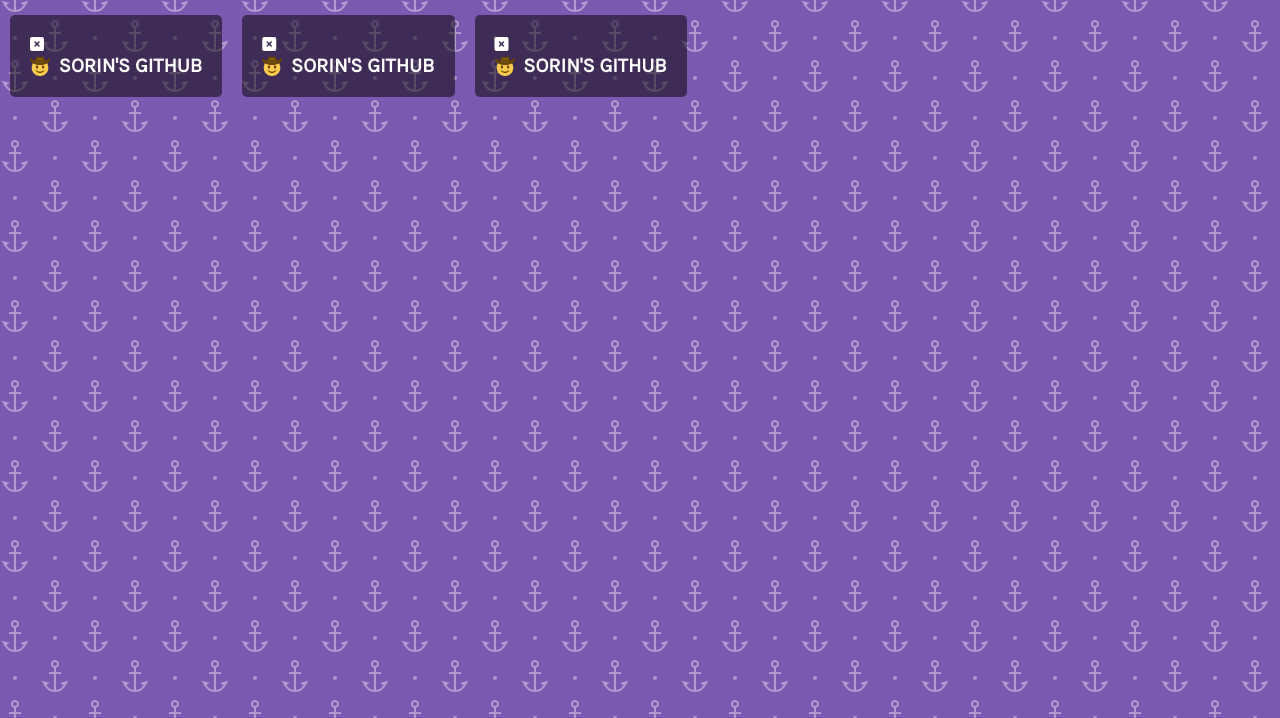
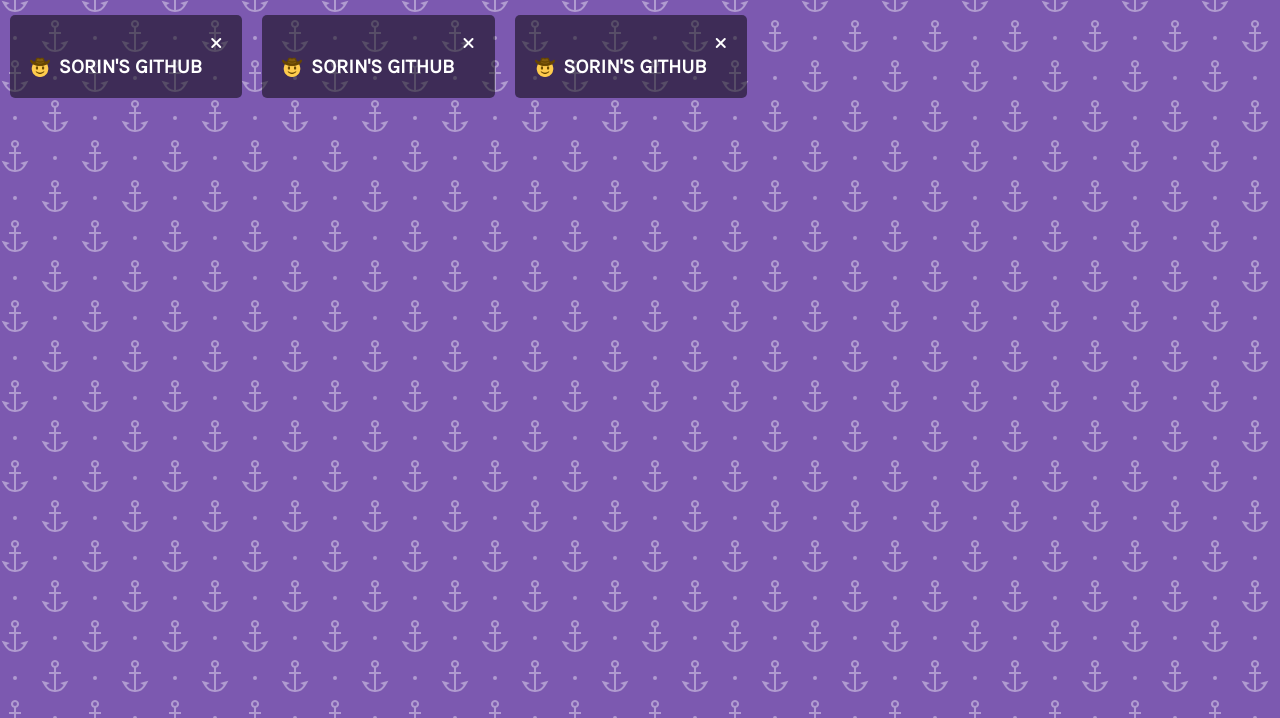
Before and after one commit to Sorin05/bookmark-app, a plain HTML site: page index.html in a window 1280 px wide. Shown: the part 102-820 px from the top of the page. Drawn offline with Linux system fonts and the light colour scheme.

```diff
--- a/index.html
+++ b/index.html
@@ -14,7 +14,7 @@
     <!-- Bookmarks -->
     <div class="container" id="bookmarks-container">
         <div class="item">
-            <i class="fa-solid fa-square-xmark" id="delete-bookmark" title="Delete Bookmark"></i>
+            <i class="fas fa-times" id="delete-bookmark" title="Delete Bookmark"></i>
             <div class="name">
                 <img src="/favicon-32x32.png" alt="Favicon">
                 <a href="https://github.com/Sorin05" target="_blank"> Sorin's Github</a>
@@ -22,7 +22,7 @@
         </div>
         <div class="container" id="bookmarks-container">
             <div class="item">
-                <i class="fa-solid fa-square-xmark" id="delete-bookmark" title="Delete Bookmark"></i>
+                <i class="fas fa-times" id="delete-bookmark" title="Delete Bookmark"></i>
                 <div class="name">
                     <img src="/favicon-32x32.png" alt="Favicon">
                     <a href="https://github.com/Sorin05" target="_blank"> Sorin's Github</a>
@@ -30,7 +30,7 @@
             </div>
             <div class="container" id="bookmarks-container">
                 <div class="item">
-                    <i class="fa-solid fa-square-xmark" id="delete-bookmark" title="Delete Bookmark"></i>
+                    <i class="fas fa-times" id="delete-bookmark" title="Delete Bookmark"></i>
                     <div class="name">
                         <img src="/favicon-32x32.png" alt="Favicon">
                         <a href="https://github.com/Sorin05" target="_blank"> Sorin's Github</a>
--- a/style.css
+++ b/style.css
@@ -69,9 +69,28 @@ a:active {
   text-decoration: underline;
 }
 
+.fa-times {
+  float: right;
+  cursor: pointer;
+  z-index: 2;
+}
+
+.name {
+  margin-top: 20px;
+  margin-right: 20px;
+}
+
 .name img {
   height: 20px;
   width: 20px;
   margin-right: 5px;
   vertical-align: sub;
 }
+
+/* media query: Large Smartphone(Vertical) */
+@media screen and (max-width: 600px) {
+  .container{
+    flex-direction: column;
+
+  }
+}
```
